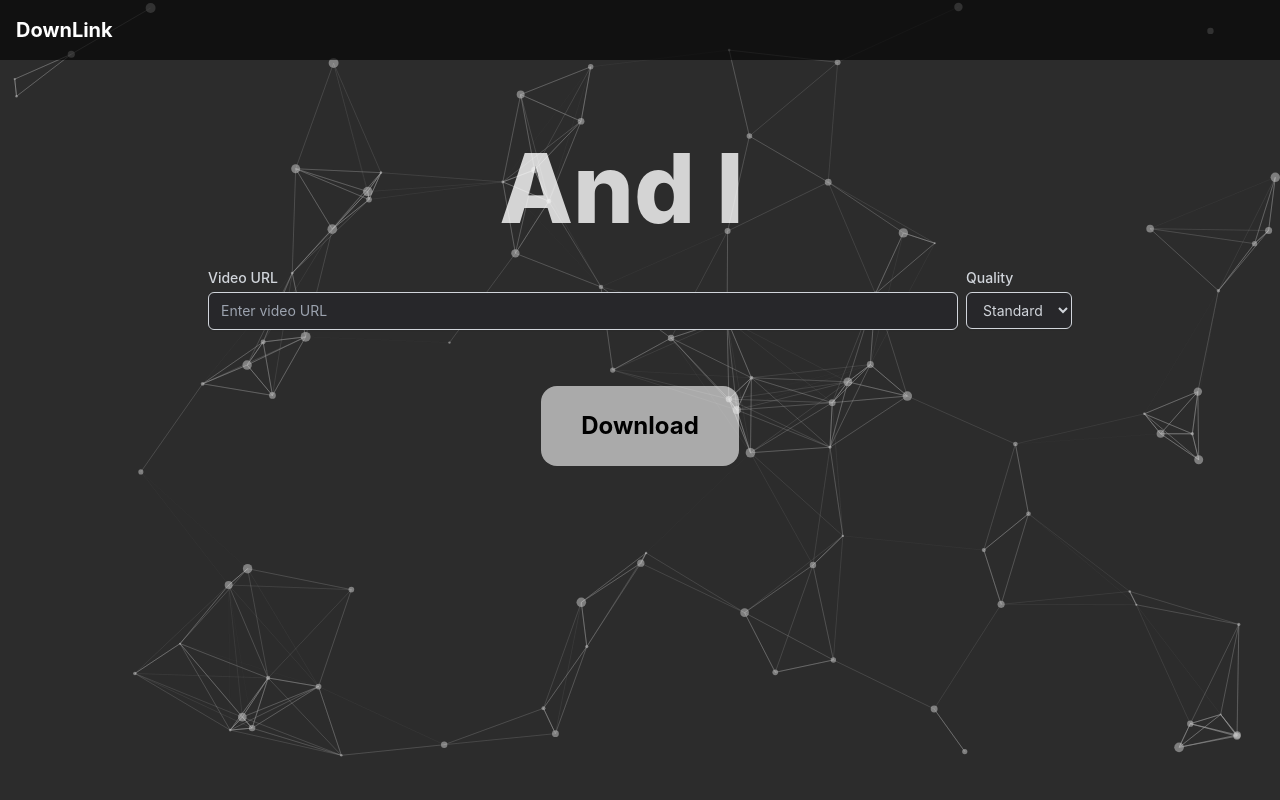
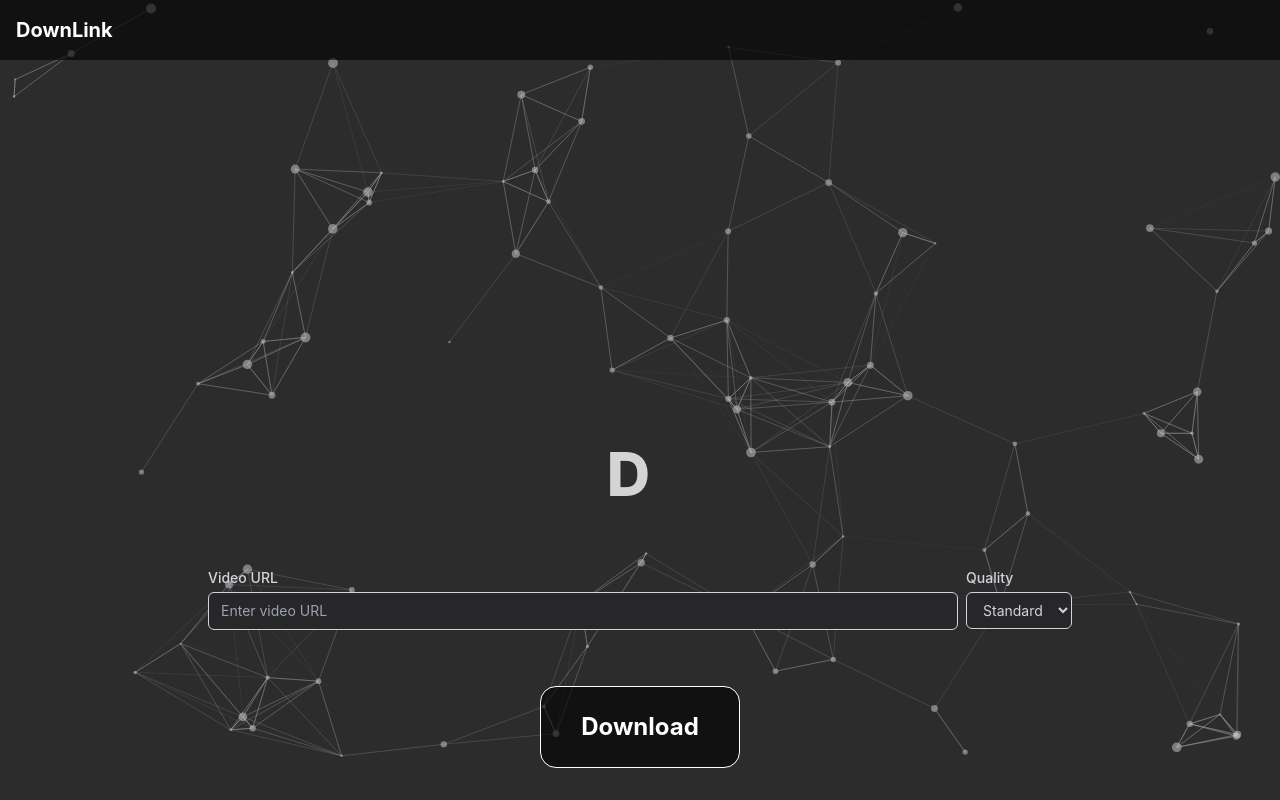
Before and after one commit to arkorty/DownLink, a React (Create React App) app in the folder frontend/: page / in a window 1280 px wide. Built offline with nearby package versions, Linux system fonts and the light colour scheme.

Commit message:
Chore: Update UI to better fit bigger screen sizes

```diff
--- a/frontend/src/components/DownloadForm.js
+++ b/frontend/src/components/DownloadForm.js
@@ -93,7 +93,7 @@ const DownloadForm = () => {
   }, [showConfetti]);
 
   return (
-    <div className="p-4 relative">
+    <div className="md: p-4 mt-12 relative">
       <form onSubmit={handleDownload} className="space-y-4">
         <div className="flex gap-2">
           <div className="flex-grow">
@@ -165,9 +165,9 @@ const DownloadForm = () => {
           {!isDownloading && !message.startsWith("Downloading") && (
             <button
               type="submit"
-              className="relative inline-flex items-center px-10 py-6 text-2xl font-bold rounded-2xl text-black bg-white bg-opacity-60 hover:shadow-lg focus:outline-none transition-all duration-300"
+              className="relative inline-flex items-center px-10 py-6 text-2xl font-bold rounded-2xl text-white bg-black bg-opacity-60 border border-white hover:shadow-lg focus:outline-none transition-all duration-300"
             >
-              <span className="absolute inset-0 bg-black opacity-0 transition-opacity duration-300 ease-in-out active:opacity-40 rounded-xl"></span>
+              <span className="absolute inset-0 bg-black opacity-0 transition-opacity duration-300 ease-in-out active:opacity-40 rounded-2xl"></span>
               Download
             </button>
           )}
--- a/frontend/src/components/Home.js
+++ b/frontend/src/components/Home.js
@@ -6,21 +6,21 @@ import { TypeAnimation } from "react-type-animation";
 
 const Home = () => {
   return (
-    <div className="relative z-10 pt-20">
+    <div className="relative z-10 sm: pt-32 md: pt-64 lg:pt-96">
       <div className="max-w-4xl mx-auto text-center">
-        <h1 className="text-white mb-4 text-4xl sm:text-5xl lg:text-6xl xl:text-8xl font-extrabold">
+        <h1 className="text-white mb-4 text-4xl sm:text-5xl lg:text-6xl font-extrabold">
           <TypeAnimation
             sequence={[
               "From YouTube!",
-              1000,
+              800,
               "And Instagram!",
-              1000,
+              800,
               "Download Now!",
-              1000,
+              800,
               "HD Quality!",
-              1000,
+              800,
               "DownLink!",
-              1000,
+              800,
             ]}
             wrapper="span"
             speed={30}
```
Also changed, not shown: 1 other file (tests, documents, lock files or other folders).
